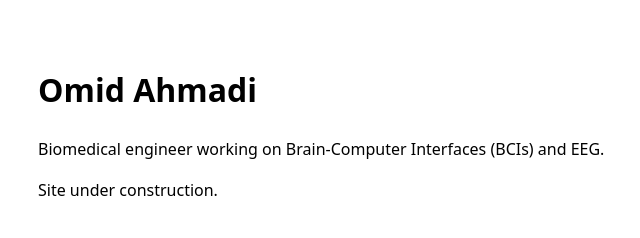
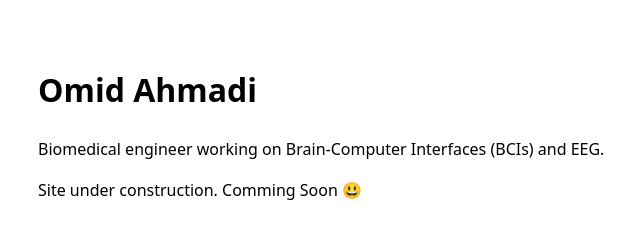
Before and after one commit to omidahmadi-bci/omidahmadi-bci.github.io, a plain HTML site: page index.html in a window 1280 px wide. Shown: the whole page, without its empty margins (282-922 px from the left). Drawn offline with Linux system fonts and the light colour scheme.

Commit message:
Update index.html

```diff
--- a/index.html
+++ b/index.html
@@ -13,6 +13,6 @@
 <body>
   <h1>Omid Ahmadi</h1>
   <p>Biomedical engineer working on Brain-Computer Interfaces (BCIs) and EEG.</p>
-  <p>Site under construction.</p>
+  <p>Site under construction. Comming Soon 😃</p>
 </body>
 </html>
```
